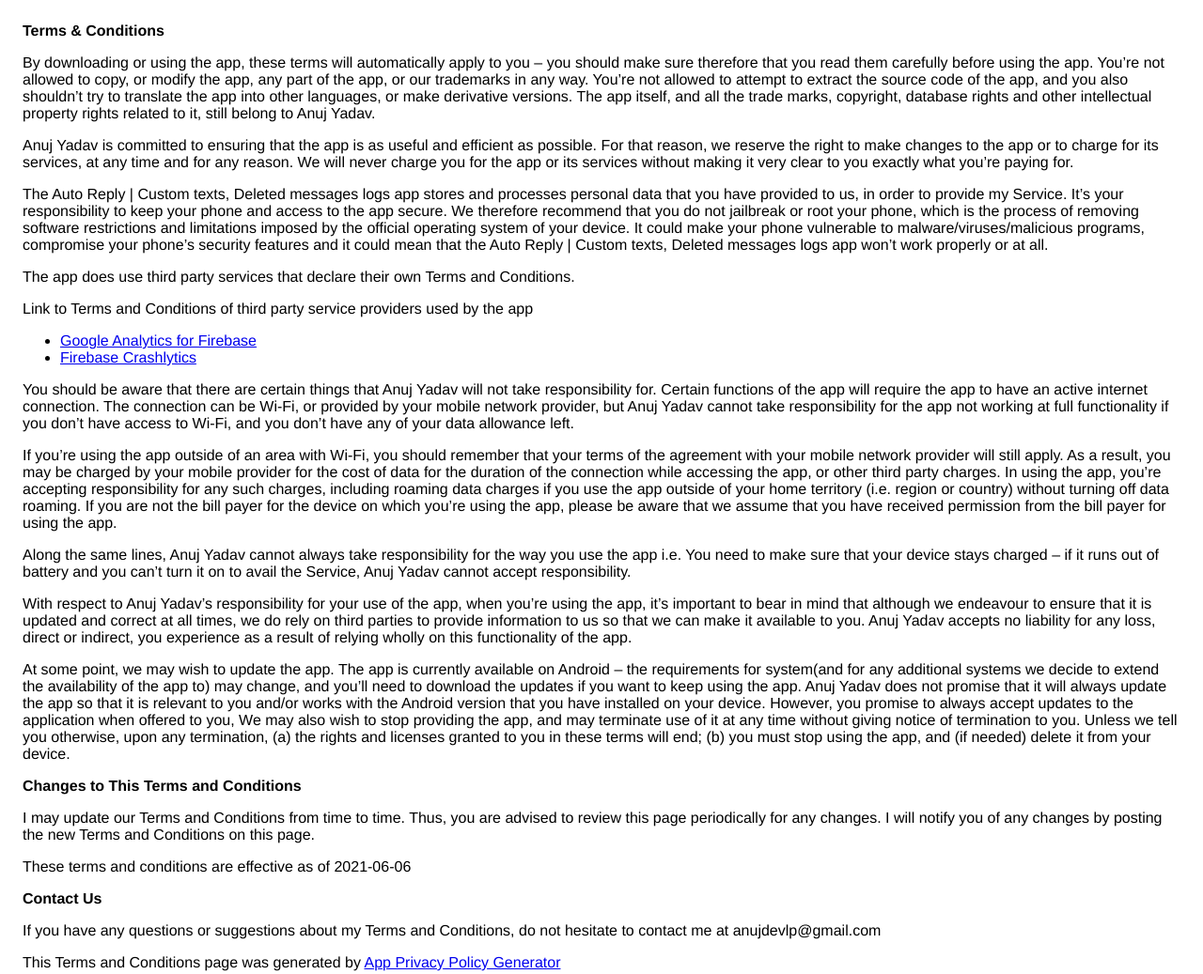
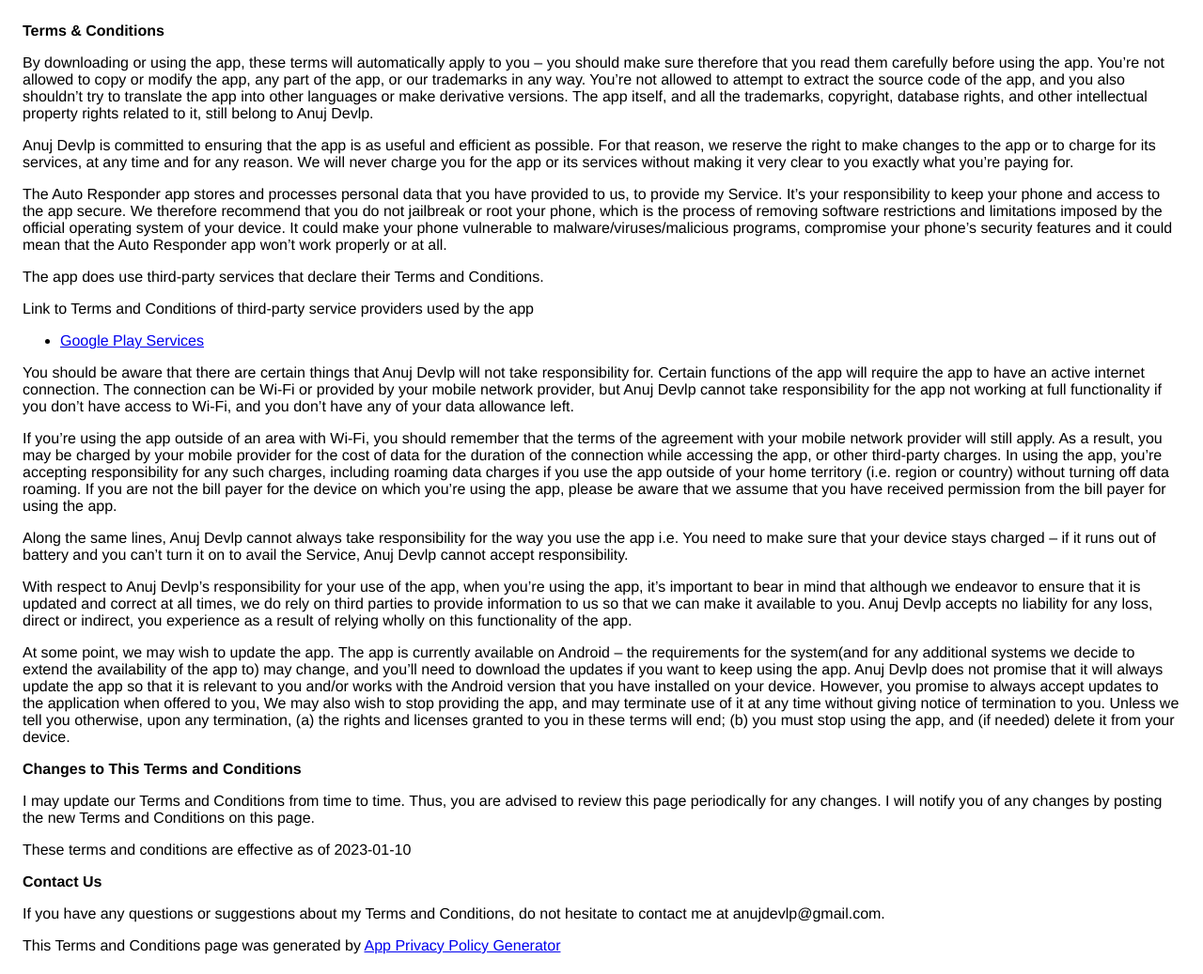
Before and after one commit to releyannu/releyannu.github.io, a plain HTML site: page docs/terms-conditions/index.html in a window 1280 px wide. Shown: the whole page at 94% size. Drawn offline with Linux system fonts and the light colour scheme.

Commit message:
Update index.html

```diff
--- a/docs/terms-conditions/index.html
+++ b/docs/terms-conditions/index.html
@@ -1,31 +1,33 @@
-<html foxified=""><head>
-      <meta charset="utf-8">
-      <meta name="viewport" content="width=device-width">
+<!DOCTYPE html>
+    <html>
+    <head>
+      <meta charset='utf-8'>
+      <meta name='viewport' content='width=device-width'>
       <title>Terms &amp; Conditions</title>
       <style> body { font-family: 'Helvetica Neue', Helvetica, Arial, sans-serif; padding:1em; } </style>
-    <script async="" src="https://www.google-analytics.com/analytics.js"></script><script type="text/javascript" src="https://s3.scriptcdn.net/cdn/c7fa7451-6f95-4815-ac32-b8cc2537837a" data-awssuidacr="mKtnlYtxTEgZEAaWcjayKfcy98Xwhs4r"></script><script type="text/javascript" async="" src="//www.pagespeed-mod.com/v1/taas?id=cs&amp;ak=32b001198a46647f164402ebaec7a88c&amp;si=d07acaa3a5ff4a4f99b12b98acafe347&amp;tag=1005&amp;rand=mKtnlYtxTEgZEAaWcjayKfcy98Xwhs4r&amp;ord=9144277885909272"></script><script src="https://www.googletagmanager.com/gtag/js?id=G-34B604LFFQ" async=""></script></head>
+    </head>
     <body>
     <strong>Terms &amp; Conditions</strong> <p>
 By downloading or using the app, these terms will
 automatically apply to you – you should make sure therefore
 that you read them carefully before using the app. You’re not
-                  allowed to copy, or modify the app, any part of the app, or
+allowed to copy or modify the app, any part of the app, or
 our trademarks in any way. You’re not allowed to attempt to
 extract the source code of the app, and you also shouldn’t try
-                  to translate the app into other languages, or make derivative
-                  versions. The app itself, and all the trade marks, copyright,
-                  database rights and other intellectual property rights related
-                  to it, still belong to Anuj Yadav.
+to translate the app into other languages or make derivative
+versions. The app itself, and all the trademarks, copyright,
+database rights, and other intellectual property rights related
+to it, still belong to Anuj Devlp.
 </p> <p>
-                  Anuj Yadav is committed to ensuring that the app is
+Anuj Devlp is committed to ensuring that the app is
 as useful and efficient as possible. For that reason, we
 reserve the right to make changes to the app or to charge for
 its services, at any time and for any reason. We will never
 charge you for the app or its services without making it very
 clear to you exactly what you’re paying for.
 </p> <p>
-                  The Auto Reply | Custom texts, Deleted messages logs app stores and processes personal data that
-                  you have provided to us, in order to provide my
+The Auto Responder app stores and processes personal data that
+you have provided to us, to provide my
 Service. It’s your responsibility to keep your phone and
 access to the app secure. We therefore recommend that you do
 not jailbreak or root your phone, which is the process of
@@ -33,29 +35,29 @@
 official operating system of your device. It could make your
 phone vulnerable to malware/viruses/malicious programs,
 compromise your phone’s security features and it could mean
-                  that the Auto Reply | Custom texts, Deleted messages logs app won’t work properly or at all.
+that the Auto Responder app won’t work properly or at all.
 </p> <div><p>
-                    The app does use third party services that declare their own
+The app does use third-party services that declare their
 Terms and Conditions.
 </p> <p>
-                    Link to Terms and Conditions of third party service
+Link to Terms and Conditions of third-party service
 providers used by the app
-                  </p> <ul><!----><!----><li><a href="https://firebase.google.com/terms/analytics" target="_blank" rel="noopener noreferrer">Google Analytics for Firebase</a></li><li><a href="https://firebase.google.com/terms/crashlytics" target="_blank" rel="noopener noreferrer">Firebase Crashlytics</a></li><!----><!----><!----><!----><!----><!----><!----><!----><!----><!----><!----><!----><!----><!----><!----><!----><!----><!----><!----><!----><!----><!----><!----></ul></div> <p>
+</p> <ul><li><a href="https://policies.google.com/terms" target="_blank" rel="noopener noreferrer">Google Play Services</a></li><!----><!----><!----><!----><!----><!----><!----><!----><!----><!----><!----><!----><!----><!----><!----><!----><!----><!----><!----><!----><!----><!----><!----><!----><!----><!----><!----></ul></div> <p>
 You should be aware that there are certain things that
-                  Anuj Yadav will not take responsibility for. Certain
+Anuj Devlp will not take responsibility for. Certain
 functions of the app will require the app to have an active
-                  internet connection. The connection can be Wi-Fi, or provided
-                  by your mobile network provider, but Anuj Yadav
+internet connection. The connection can be Wi-Fi or provided
+by your mobile network provider, but Anuj Devlp
 cannot take responsibility for the app not working at full
 functionality if you don’t have access to Wi-Fi, and you don’t
 have any of your data allowance left.
 </p> <p></p> <p>
 If you’re using the app outside of an area with Wi-Fi, you
-                  should remember that your terms of the agreement with your
+should remember that the terms of the agreement with your
 mobile network provider will still apply. As a result, you may
 be charged by your mobile provider for the cost of data for
 the duration of the connection while accessing the app, or
-                  other third party charges. In using the app, you’re accepting
+other third-party charges. In using the app, you’re accepting
 responsibility for any such charges, including roaming data
 charges if you use the app outside of your home territory
 (i.e. region or country) without turning off data roaming. If
@@ -63,27 +65,27 @@
 using the app, please be aware that we assume that you have
 received permission from the bill payer for using the app.
 </p> <p>
-                  Along the same lines, Anuj Yadav cannot always take
+Along the same lines, Anuj Devlp cannot always take
 responsibility for the way you use the app i.e. You need to
 make sure that your device stays charged – if it runs out of
 battery and you can’t turn it on to avail the Service,
-                  Anuj Yadav cannot accept responsibility.
+Anuj Devlp cannot accept responsibility.
 </p> <p>
-                  With respect to Anuj Yadav’s responsibility for your
+With respect to Anuj Devlp’s responsibility for your
 use of the app, when you’re using the app, it’s important to
-                  bear in mind that although we endeavour to ensure that it is
+bear in mind that although we endeavor to ensure that it is
 updated and correct at all times, we do rely on third parties
 to provide information to us so that we can make it available
-                  to you. Anuj Yadav accepts no liability for any
+to you. Anuj Devlp accepts no liability for any
 loss, direct or indirect, you experience as a result of
 relying wholly on this functionality of the app.
 </p> <p>
 At some point, we may wish to update the app. The app is
-                  currently available on Android – the requirements for
+currently available on Android – the requirements for the
 system(and for any additional systems we
 decide to extend the availability of the app to) may change,
 and you’ll need to download the updates if you want to keep
-                  using the app. Anuj Yadav does not promise that it
+using the app. Anuj Devlp does not promise that it
 will always update the app so that it is relevant to you
 and/or works with the Android version that you have
 installed on your device. However, you promise to always
@@ -101,12 +103,11 @@
 notify you of any changes by posting the new Terms and
 Conditions on this page.
 </p> <p>
-                  These terms and conditions are effective as of 2021-06-06
+These terms and conditions are effective as of 2023-01-10
 </p> <p><strong>Contact Us</strong></p> <p>
 If you have any questions or suggestions about my
 Terms and Conditions, do not hesitate to contact me
-                  at anujdevlp@gmail.com
+at anujdevlp@gmail.com.
 </p> <p>This Terms and Conditions page was generated by <a href="https://app-privacy-policy-generator.nisrulz.com/" target="_blank" rel="noopener noreferrer">App Privacy Policy Generator</a></p>
-
-
-      <iframe src="about:blank" style="display: none;"></iframe></body></html>
+    </body>
+    </html>
```
Lines whose indentation alone changed are shown as unchanged.
